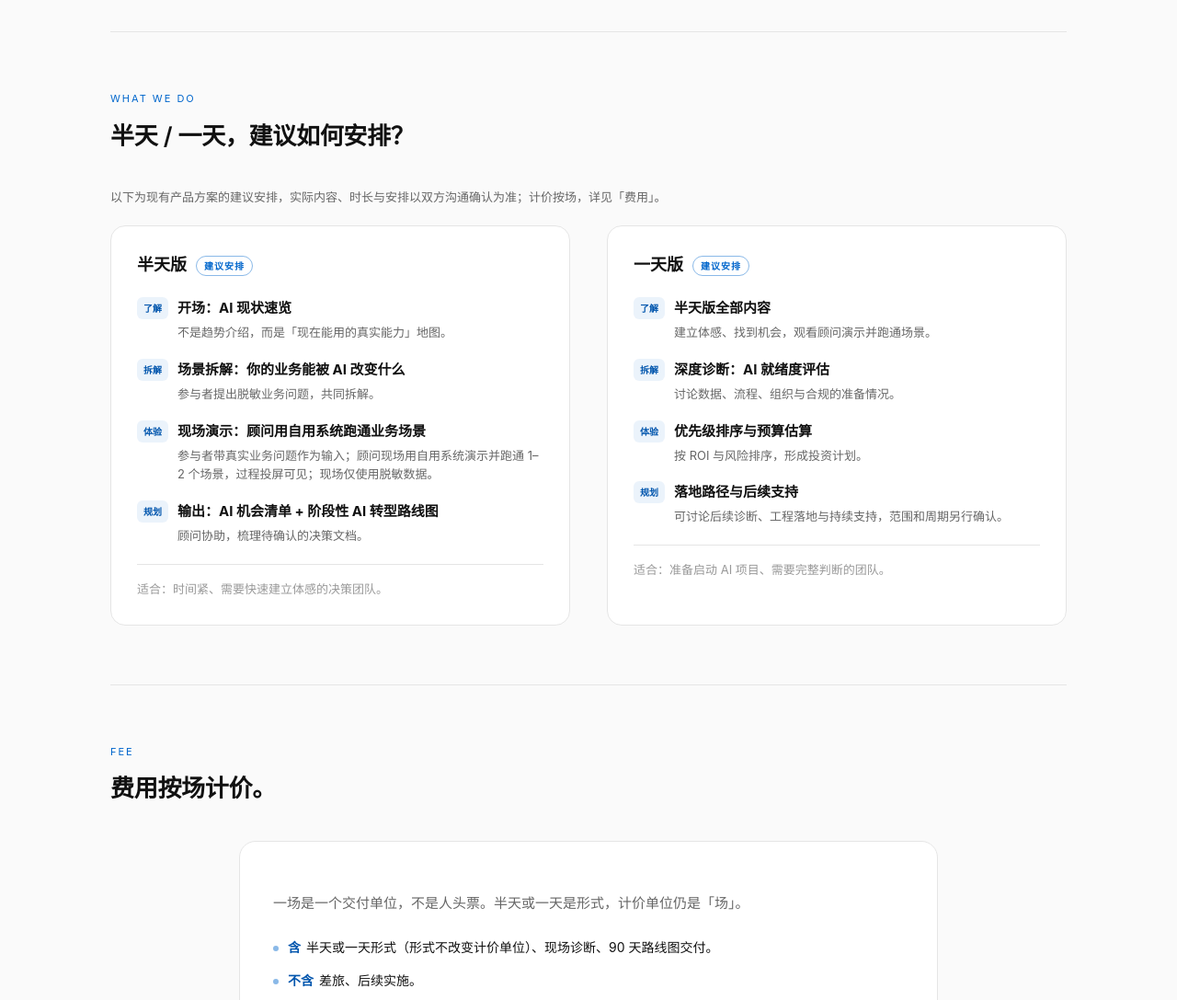
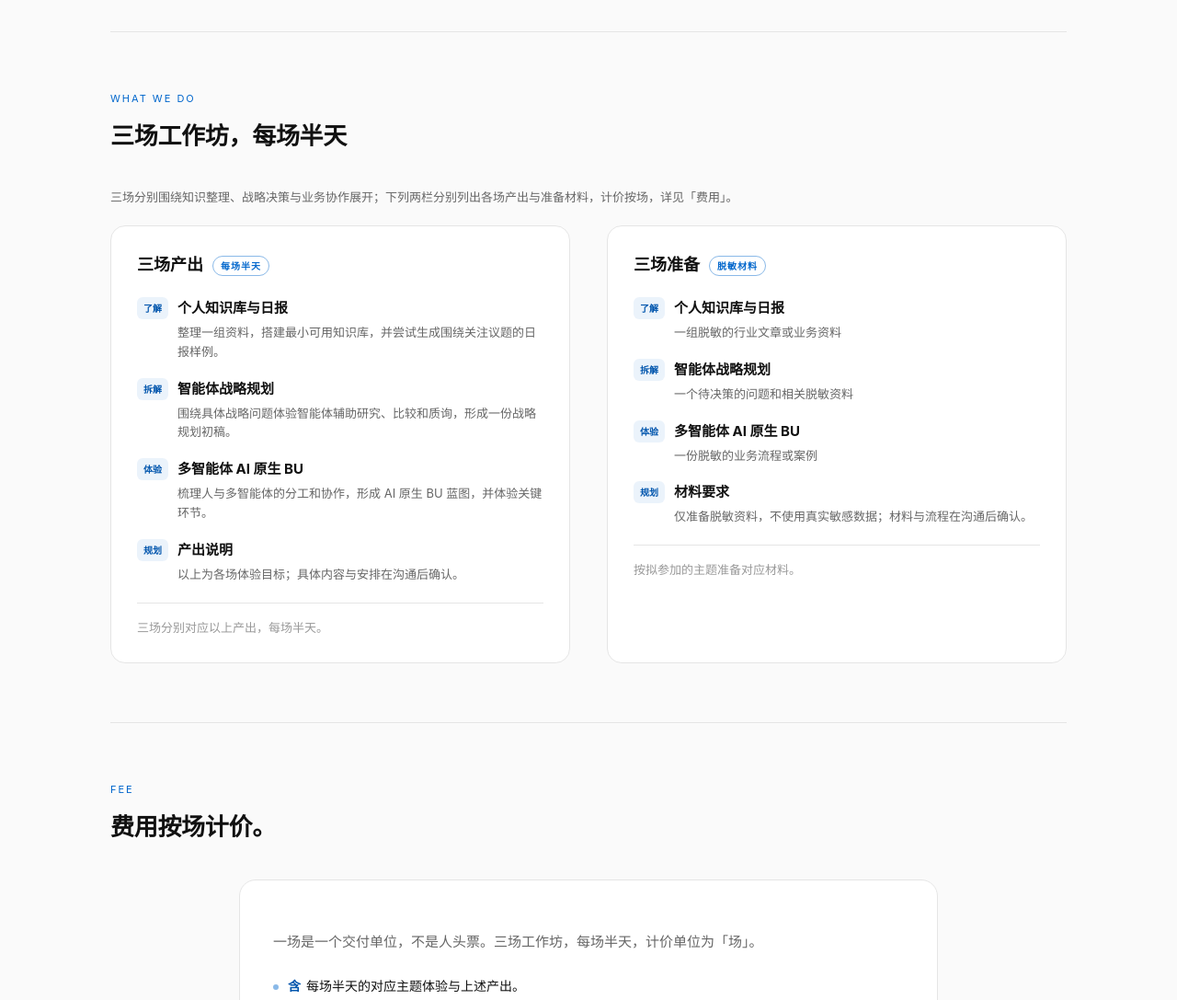
Before and after one commit to deeparchi-ai/deeparchi-ai.github.io, a plain HTML site: page workshop/index.html in a window 1280 px wide. Shown: the part 1560-2647 px from the top of the page at 92% size. Drawn offline with Linux system fonts and the light colour scheme.

Commit message:
fix(workshop): 统一为三个半天口径（按邝谧 2026-11-23 05:57 拍板 A）

```diff
--- a/workshop/index.html
+++ b/workshop/index.html
@@ -4,7 +4,7 @@
 <meta charset="UTF-8">
 <meta name="viewport" content="width=device-width, initial-scale=1.0">
 <title>AI 战略转型工作坊 · DeepArchi 深度架构</title>
-<meta name="description" content="AI 战略转型工作坊：企业决策者带真实业务问题，观看顾问现场演示 AI，梳理阶段性 AI 转型路线图。半天或一天为建议安排，以双方确认为准。">
+<meta name="description" content="AI 战略转型工作坊：三场工作坊，每场半天，围绕个人知识库与日报、智能体战略规划、多智能体 AI 原生 BU，带着脱敏资料体验对应主题。">
 <style>
   :root {
     --bg: #FAFAFA;
@@ -302,7 +302,7 @@
   <div class="tag">WORKSHOP · AI STRATEGY TRANSFORMATION</div>
   <h1>通过工作坊，建立 AI 转型的<br><span class="gradient-text">真实体感</span></h1>
   <p class="sub">不讲 PPT，顾问现场演示。企业决策者专属。</p>
-  <p class="lead">带着业务问题来，共同梳理阶段性 AI 转型路线图。</p>
+  <p class="lead">带着业务问题和脱敏资料来，体验三个主题对应的实践与产出。</p>
   <div class="hero-compare">
     <div class="hc-row"><span class="hc-label">传统培训</span><span>听课 · PPT · 回去再议</span></div>
     <span class="compare-vs">vs</span>
@@ -327,18 +327,18 @@
     <div class="value-grid">
       <div class="value-card">
         <div class="num">识别</div>
-        <h3>看清能力边界</h3>
-        <p>知道 AI 能替代什么、辅助什么、不能碰什么。避免把预算花在暂时不可行的场景。</p>
+        <h3>个人知识库与日报</h3>
+        <p>把散落的资料整理成能查、能核对来源的个人知识库，再试做一份围绕你关心议题的日报。</p>
       </div>
       <div class="value-card">
         <div class="num">筛选</div>
-        <h3>找到高价值场景</h3>
-        <p>从业务真实痛点出发，而非追风口。讨论投入产出与风险，筛选适合验证的入手点。</p>
+        <h3>智能体战略规划</h3>
+        <p>把一个战略问题拆成可比较的选项，用智能体补证据、提反问，由你决定取舍。</p>
       </div>
       <div class="value-card">
         <div class="num">规划</div>
-        <h3>获得可执行路线图</h3>
-        <p>梳理阶段性行动计划、预算范围与风险清单，形成供后续确认的决策文档。</p>
+        <h3>多智能体 AI 原生 BU</h3>
+        <p>用一个真实业务切口，梳理人和多个智能体怎样分工、复核和处理异常。</p>
       </div>
     </div>
   </div>
@@ -378,52 +378,52 @@
 <section id="curriculum">
   <div class="inner">
     <div class="sec-num">WHAT WE DO</div>
-    <h2 class="sec-title">半天 / 一天，建议如何安排？</h2>
-    <p class="small" style="margin-bottom: 20px">以下为现有产品方案的建议安排，实际内容、时长与安排以双方沟通确认为准；计价按场，详见「费用」。</p>
+    <h2 class="sec-title">三场工作坊，每场半天</h2>
+    <p class="small" style="margin-bottom: 20px">三场分别围绕知识整理、战略决策与业务协作展开；下列两栏分别列出各场产出与准备材料，计价按场，详见「费用」。</p>
     <div class="curriculum-layout">
       <div class="curriculum-block">
-        <h3>半天版 <span class="badge">建议安排</span></h3>
+        <h3>三场产出 <span class="badge">每场半天</span></h3>
         <ol>
           <li data-step="了解">
-            <strong>开场：AI 现状速览</strong>
-            <span>不是趋势介绍，而是「现在能用的真实能力」地图。</span>
+            <strong>个人知识库与日报</strong>
+            <span>整理一组资料，搭建最小可用知识库，并尝试生成围绕关注议题的日报样例。</span>
           </li>
           <li data-step="拆解">
-            <strong>场景拆解：你的业务能被 AI 改变什么</strong>
-            <span>参与者提出脱敏业务问题，共同拆解。</span>
+            <strong>智能体战略规划</strong>
+            <span>围绕具体战略问题体验智能体辅助研究、比较和质询，形成一份战略规划初稿。</span>
           </li>
           <li data-step="体验">
-            <strong>现场演示：顾问用自用系统跑通业务场景</strong>
-            <span>参与者带真实业务问题作为输入；顾问现场用自用系统演示并跑通 1–2 个场景，过程投屏可见；现场仅使用脱敏数据。</span>
+            <strong>多智能体 AI 原生 BU</strong>
+            <span>梳理人与多智能体的分工和协作，形成 AI 原生 BU 蓝图，并体验关键环节。</span>
           </li>
           <li data-step="规划">
-            <strong>输出：AI 机会清单 + 阶段性 AI 转型路线图</strong>
-            <span>顾问协助，梳理待确认的决策文档。</span>
+            <strong>产出说明</strong>
+            <span>以上为各场体验目标；具体内容与安排在沟通后确认。</span>
           </li>
         </ol>
-        <p class="duration">适合：时间紧、需要快速建立体感的决策团队。</p>
+        <p class="duration">三场分别对应以上产出，每场半天。</p>
       </div>
       <div class="curriculum-block">
-        <h3>一天版 <span class="badge">建议安排</span></h3>
+        <h3>三场准备 <span class="badge">脱敏材料</span></h3>
         <ol>
           <li data-step="了解">
-            <strong>半天版全部内容</strong>
-            <span>建立体感、找到机会，观看顾问演示并跑通场景。</span>
+            <strong>个人知识库与日报</strong>
+            <span>一组脱敏的行业文章或业务资料</span>
           </li>
           <li data-step="拆解">
-            <strong>深度诊断：AI 就绪度评估</strong>
-            <span>讨论数据、流程、组织与合规的准备情况。</span>
+            <strong>智能体战略规划</strong>
+            <span>一个待决策的问题和相关脱敏资料</span>
           </li>
           <li data-step="体验">
-            <strong>优先级排序与预算估算</strong>
-            <span>按 ROI 与风险排序，形成投资计划。</span>
+            <strong>多智能体 AI 原生 BU</strong>
+            <span>一份脱敏的业务流程或案例</span>
           </li>
           <li data-step="规划">
-            <strong>落地路径与后续支持</strong>
-            <span>可讨论后续诊断、工程落地与持续支持，范围和周期另行确认。</span>
+            <strong>材料要求</strong>
+            <span>仅准备脱敏资料，不使用真实敏感数据；材料与流程在沟通后确认。</span>
           </li>
         </ol>
-        <p class="duration">适合：准备启动 AI 项目、需要完整判断的团队。</p>
+        <p class="duration">按拟参加的主题准备对应材料。</p>
       </div>
     </div>
   </div>
@@ -437,9 +437,9 @@
     <div class="sec-num">FEE</div>
     <h2 class="sec-title">费用按场计价。</h2>
     <div class="fee-card">
-      <p class="fee-lede">一场是一个交付单位，不是人头票。半天或一天是形式，计价单位仍是「场」。</p>
+      <p class="fee-lede">一场是一个交付单位，不是人头票。三场工作坊，每场半天，计价单位为「场」。</p>
       <ul class="fee-list">
-        <li><strong>含</strong>半天或一天形式（形式不改变计价单位）、现场诊断、90 天路线图交付。</li>
+        <li><strong>含</strong>每场半天的对应主题体验与上述产出。</li>
         <li><strong>不含</strong>差旅、后续实施。</li>
       </ul>
       <p class="fee-note">具体金额按目标范围与交付深度在诊断对话后确认。</p>
@@ -467,8 +467,8 @@
         <div class="faq-answer"><p>无需每位参与者携带电脑或登录系统操作。参与者带真实业务问题作为输入，观看顾问使用自用系统投屏演示；现场仅使用脱敏数据，不要输入真实敏感数据。</p></div>
       </details>
       <details class="faq-item">
-        <summary class="faq-question">半天和一天有什么区别？</summary>
-        <div class="faq-answer"><p>半天建议聚焦「建立体感 + 找到机会」；一天建议增加「就绪度诊断 + 投资预算排序」。均为建议安排，以双方确认为准。</p></div>
+        <summary class="faq-question">三场工作坊分别做什么？</summary>
+        <div class="faq-answer"><p>个人知识库与日报：整理资料并试做日报；智能体战略规划：研究、比较和质询；多智能体 AI 原生 BU：梳理分工并体验关键环节。每场半天。</p></div>
       </details>
       <details class="faq-item">
         <summary class="faq-question">可以团队定制吗？</summary>
@@ -480,7 +480,7 @@
       </details>
       <details class="faq-item">
         <summary class="faq-question">费用是多少？</summary>
-        <div class="faq-answer"><p>按场计价。含半天或一天形式（形式不改变计价单位）、现场诊断、90 天路线图交付；不含差旅与后续实施。具体金额按目标范围与交付深度在诊断对话后确认，页面不构成交付承诺。</p></div>
+        <div class="faq-answer"><p>按场计价，每场半天，围绕对应主题体验并形成上述产出；不含差旅与后续实施。具体金额按目标范围与交付深度在诊断对话后确认，页面不构成交付承诺。</p></div>
       </details>
     </div>
   </div>
@@ -493,7 +493,7 @@
   <div class="inner">
     <div class="sec-num">ENROLL</div>
     <h2 class="sec-title">先预约一场诊断对话，再决定是否报名。</h2>
-    <p>我们不直接卖课。先了解你的业务阶段、问题和目标，再推荐半天版、一天版或定制方案。对话本身也是一次轻量诊断。</p>
+    <p>我们不直接卖课。先了解你的业务阶段、问题和目标，再围绕三个主题沟通适合的工作坊及准备材料。具体安排在对话后确认。</p>
     <div class="hero-cta">
       <button type="button" class="btn btn-primary" data-demand data-surface="contact" aria-haspopup="dialog" aria-controls="demand-dialog" hidden>预约工作坊</button>
     </div>
```
